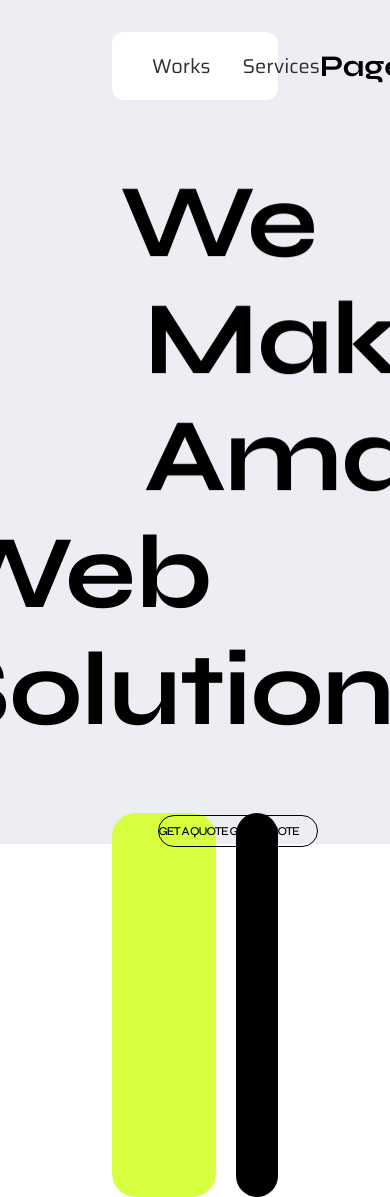
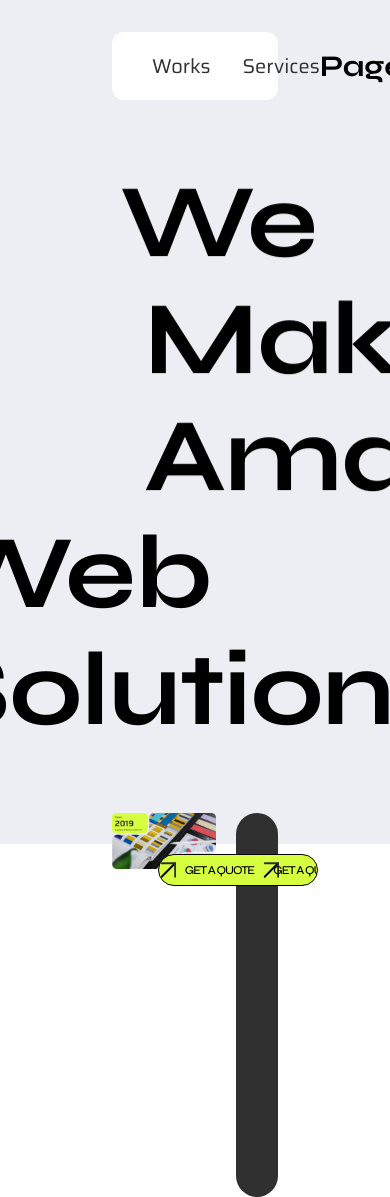
Before and after one commit to hananAzeez/pagein, a Next.js app: page / in a window 390 px wide. Shown: the top 1197 px of the page. Built offline with nearby package versions, Linux system fonts and the light colour scheme.

Commit message:
hero cta animation

```diff
--- a/containers/home/hero.tsx
+++ b/containers/home/hero.tsx
@@ -1,3 +1,4 @@
+/* eslint-disable @next/next/no-img-element */
 import React, { useEffect, useRef } from "react";
 import gsap from "gsap";
 import { CustomEase } from "gsap/dist/CustomEase";
@@ -82,14 +83,46 @@ const Hero = () => {
             </span>
             <div
               ref={heroInfiniteRef}
-              className="absolute bottom-[-25vw] left-[25%] ml-10 -mr-10 h-8 w-40  overflow-hidden rounded-full border border-black text-xs font-normal uppercase opacity-0  md:left-[40%]   md:h-14  md:w-52 md:text-xl lg:relative lg:left-8 lg:bottom-1 lg:right-[1vw] lg:w-[16vw]  lg:leading-10 "
+              className="font_aeonik absolute bottom-[-35vw] left-[25%] ml-10 -mr-10 h-8 w-40  overflow-hidden rounded-2xl border border-black text-xs font-normal uppercase opacity-0  md:left-[40%]   md:h-16  md:w-52 md:text-xl lg:relative lg:left-8 lg:bottom-0 lg:right-[1vw] lg:w-[16vw]  lg:leading-10 bg-primary"
             >
               <div className="group flex h-full cursor-pointer items-center whitespace-nowrap">
                 <span className=" group-hover:pause animate-loopL">
-                  Get a quote&nbsp;
+                  <span className=" group-hover:pause flex items-center gap-2 ">
+                    Get a quote&nbsp;{" "}
+                    <img
+                      src="/icons/top-right-arrow.svg"
+                      alt="top-right-arrow"
+                      width={16}
+                      height={16}
+                    />
+                    Get a quote&nbsp;{" "}
+                    <img
+                      src="/icons/top-right-arrow.svg"
+                      alt="top-right-arrow"
+                      width={16}
+                      height={16}
+                    />
+                    &nbsp; &nbsp; &nbsp; &nbsp; &nbsp; &nbsp;{" "}
+                  </span>
                 </span>
                 <span className=" group-hover:pause animate-loopL">
-                  Get a quote&nbsp;
+                  <span className=" group-hover:pause flex items-center gap-2 ">
+                    Get a quote&nbsp;{" "}
+                    <img
+                      src="/icons/top-right-arrow.svg"
+                      alt="top-right-arrow"
+                      width={16}
+                      height={16}
+                    />
+                    Get a quote&nbsp;{" "}
+                    <img
+                      src="/icons/top-right-arrow.svg"
+                      alt="top-right-arrow"
+                      width={16}
+                      height={16}
+                    />
+                    &nbsp; &nbsp; &nbsp; &nbsp; &nbsp; &nbsp;{" "}
+                  </span>
                 </span>
               </div>
             </div>
@@ -97,8 +130,10 @@ const Hero = () => {
         </div>
 
         <div className="grid grid-cols-3 gap-5 h-96">
-          <div className="h-full col-span-2 bg-primary rounded-3xl"></div>
-          <div className="h-full w-full bg-black rounded-3xl"></div>
+          <div className="h-full col-span-2 rounded-3xl">
+            <img src="/images/hero-img-1.png" alt="" />
+          </div>
+          <div className="h-full w-full bg-offBlack rounded-3xl"></div>
         </div>
       </div>
     </section>
--- a/styles/globals.css
+++ b/styles/globals.css
@@ -13,6 +13,12 @@
 body {
   font-family: "Syne", sans-serif;
   color: #303030;
+}
+
+@layer utilities {
+  .pause {
+    animation-play-state: paused;
+  }
 }
 
 .menu-links {
--- a/tailwind.config.js
+++ b/tailwind.config.js
@@ -11,12 +11,29 @@ module.exports = {
   ],
   theme: {
     extend: {
+      animation: {
+        loopL: "loopTextLeft  4s linear infinite",
+      },
+      keyframes: {
+        loopTextLeft: {
+          "0%": { transform: "translateX(0)" },
+          "100%": { transform: "translateX(-100%)" },
+        },
+      },
+      transitionProperty: {
+        height: "height",
+      },
       backgroundColor: {
         offWhite: "#ECEEF3",
       },
       colors: {
         primary: "#D5FF3F",
         offBlack: "#303030",
+        offWhite: "#ECEEF3",
+      },
+      fontFamily: {
+        saira: "Saira",
+        syne: "Syne",
       },
     },
   },
```
Also changed, not shown: public/icons/top-right-arrow.svg (added), public/images/hero-img-1.png (added).
